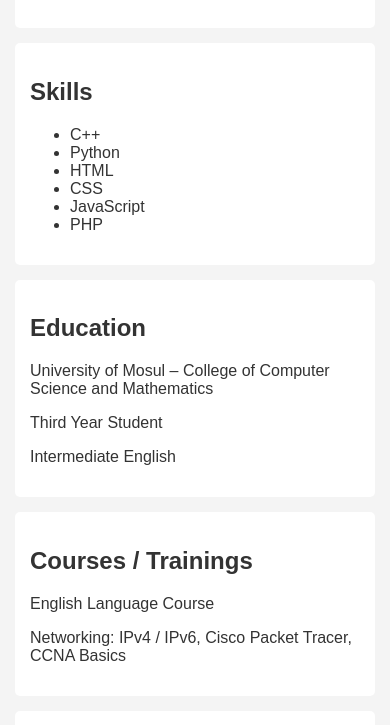
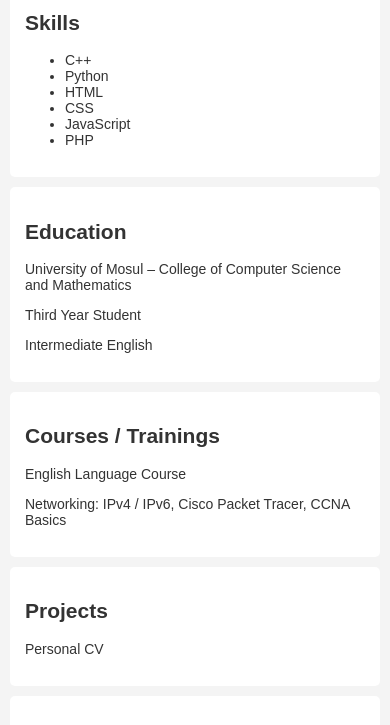
Before and after one commit to zankak48-cmyk/about_me, a plain HTML site: page index.html in a window 390 px wide. Shown: the part 385-1110 px from the top of the page. Drawn offline with Linux system fonts and the light colour scheme.

Commit message:
Make page responsive for mobile screens

```diff
--- a/style.css
+++ b/style.css
@@ -18,3 +18,12 @@ section {
   padding: 15px;
   border-radius: 5px;
 }
+@media (max-width: 600px) {
+  body {
+    font-size: 14px;
+  }
+
+  section {
+    margin: 10px;
+  }
+}
```
